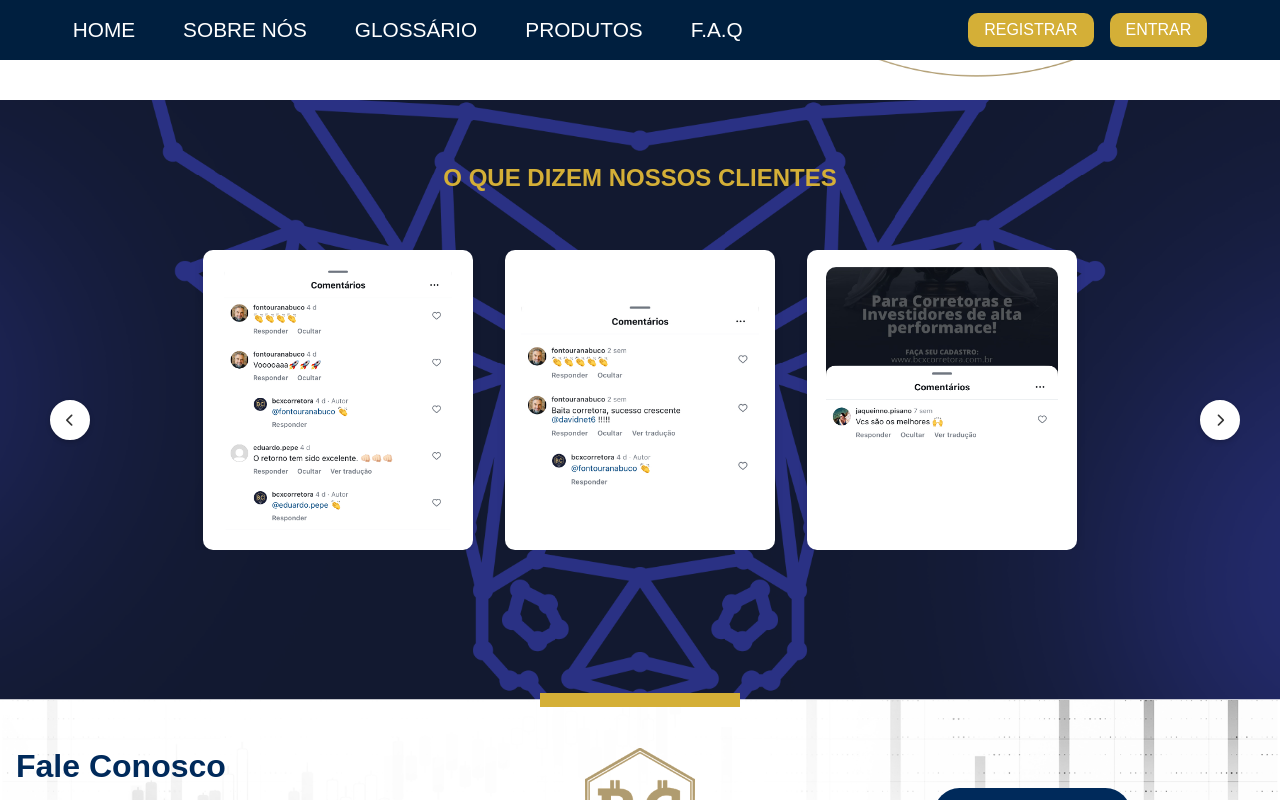
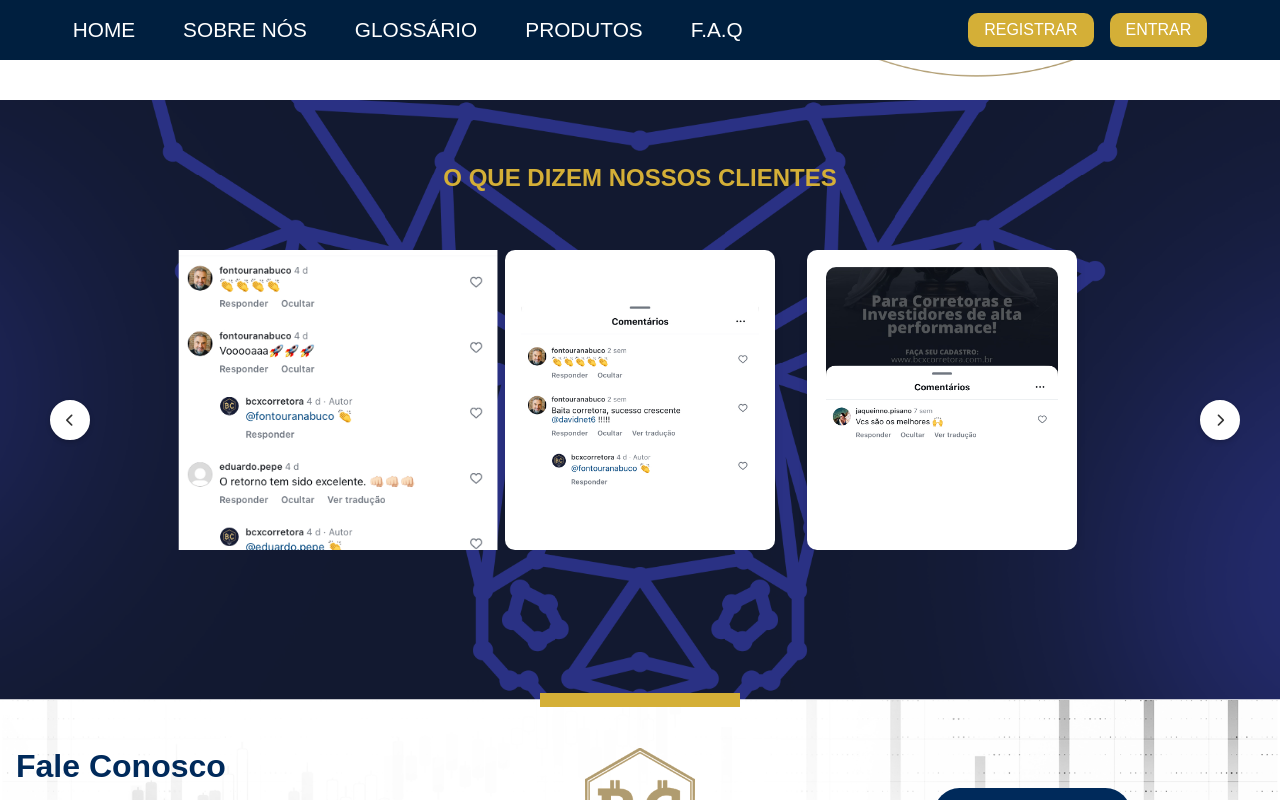
Before and after one commit to Allan-Marianoo/BCX-LP, a React (Vite) app: page / in a window 1280 px wide. In both pictures the pointer is over the picture 338 px from the left and 1902 px from the top of the page. Shown: the part 1502-2302 px from the top of the page. Built offline with nearby package versions, Linux system fonts and the light colour scheme; no server answers.

Commit message:
adicionando hover nas imagens de feedback dos clientes

```diff
--- a/src/components/home/session03/HomeSession03.css
+++ b/src/components/home/session03/HomeSession03.css
@@ -88,6 +88,12 @@
   max-height: 100%;
   object-fit: cover;
   border-radius: 10px;
+  transition: transform 0.3s ease;
+}
+
+.testimonial-card:hover img {
+  transform: scale(1.4);
+  z-index: 20;
 }
 
 @media (max-width: 1000px) {
```
